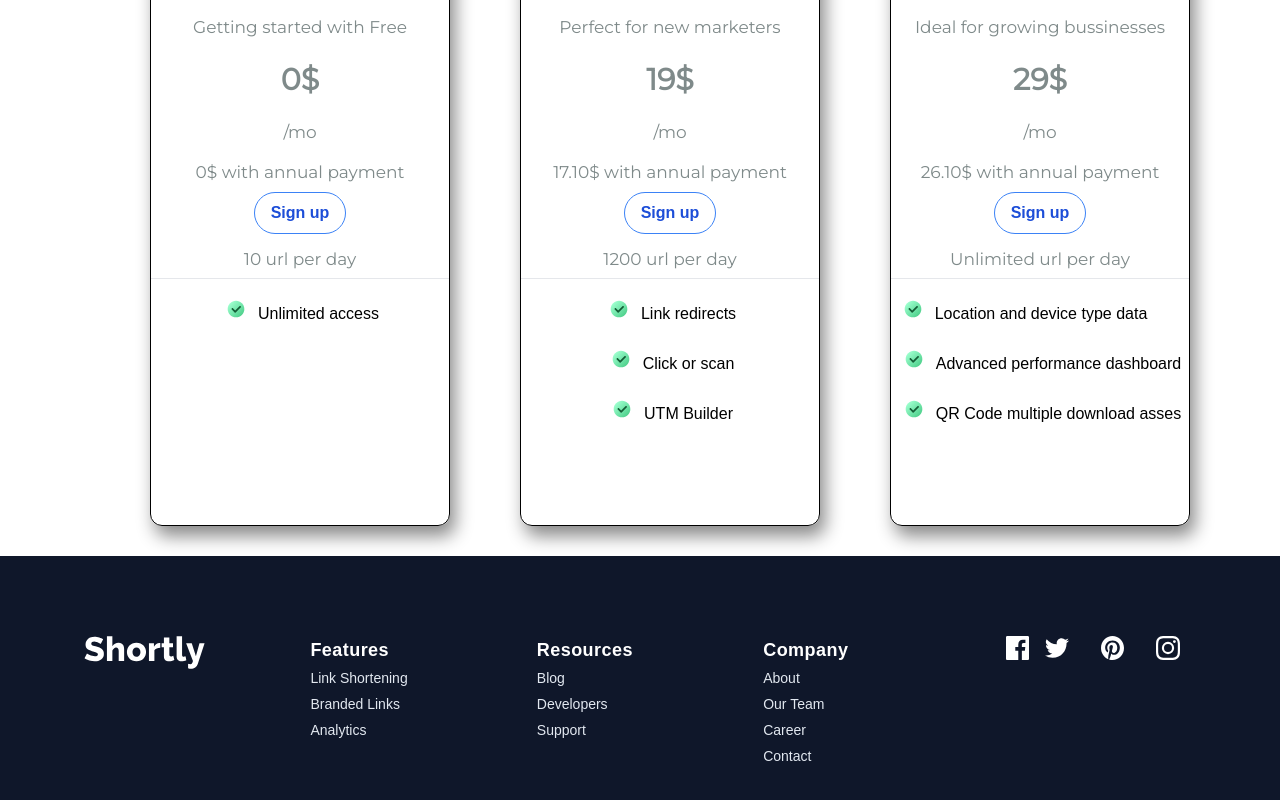
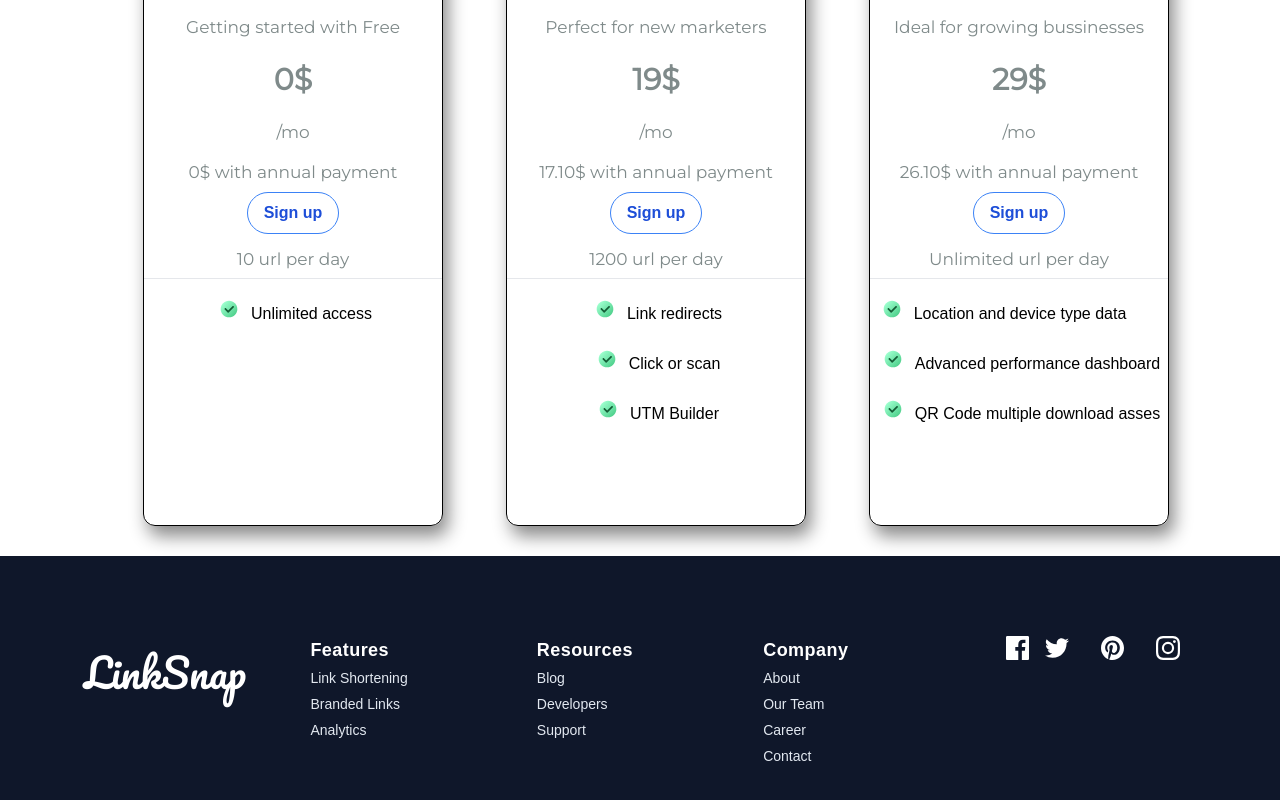
Before and after one commit to Kdsingh333/miniLink-react-fronend, a React (Create React App) app: page /pricing in a window 1280 px wide. Shown: the part 300-1100 px from the top of the page. Built offline with nearby package versions, Linux system fonts and the light colour scheme; no server answers; a web font is replaced by a local one.

Commit message:
login and logout , tostify added

```diff
--- a/package.json
+++ b/package.json
@@ -3,6 +3,7 @@
   "version": "0.1.0",
   "private": true,
   "dependencies": {
+    "@auth0/auth0-react": "^2.1.0",
     "@testing-library/jest-dom": "^5.16.5",
     "@testing-library/react": "^13.4.0",
     "@testing-library/user-event": "^13.5.0",
@@ -10,6 +11,7 @@
     "react-dom": "^18.2.0",
     "react-router-dom": "^6.10.0",
     "react-scripts": "5.0.1",
+    "react-toastify": "^9.1.2",
     "web-vitals": "^2.1.4"
   },
   "scripts": {
--- a/src/App.js
+++ b/src/App.js
@@ -3,15 +3,18 @@ import Footer from "./component/Footer";
 import Home from "./Pages/Home"
 import Pricing from "./Pages/Pricing"
 import About from "./Pages/About"
-
 import { useState, useEffect } from 'react';
-
 import {Routes,Route} from "react-router-dom"
+import { ToastContainer, toast } from 'react-toastify';
+import 'react-toastify/dist/ReactToastify.css';
+import { useAuth0 } from '@auth0/auth0-react';
 
 
 
 function App() {
   const [starter, setstarter] = useState("");
+  const { isAuthenticated } = useAuth0();
+
 
   useEffect(() => {
     fetch("https://urs.onrender.com/")
@@ -19,15 +22,16 @@ function App() {
         resp.json().then((result) => {
           console.warn("result", result)
           setstarter(result);
-
+          if (isAuthenticated) {
+            toast.info(`you are logged in`);
+          }
 
         })
       })
 
+    }, [isAuthenticated]);
+    console.log(starter);
 
-
-    }, []);
-    console.log(starter);
 
   return (
     <div>
@@ -39,6 +43,7 @@ function App() {
          <Route path="/about" element={<About/>} />
         </Routes>
         <Footer />
+        <ToastContainer />
 
 
     </div>
--- a/src/Pages/Pricing.css
+++ b/src/Pages/Pricing.css
@@ -49,7 +49,7 @@
     height: 600px;
     border: 1px solid;
     text-align: center;
-    margin-left: 70px;
+    margin-left: 63px;
     margin-bottom: 30px;
     border-radius: 12px;
     box-shadow: 5px 10px 18px #888888;
--- a/src/component/Footer.js
+++ b/src/component/Footer.js
@@ -3,7 +3,8 @@ import facebook from "../images/icon-facebook.svg";
 import twitter from "../images/icon-twitter.svg";
 import pinterest from "../images/icon-pinterest.svg";
 import instagram from "../images/icon-instagram.svg";
-import logo from "../images/footer.svg";
+// import logo from "../images/footer.svg";
+import './footer.css';
 
 function Footer() {
     return (
@@ -11,7 +12,7 @@ function Footer() {
             <footer className="bg-slate-900 py-10 lg:py-20">
                 <div className="max-width grid  grid-cols-1 gap-5 md:grid-cols-3 lg:grid-cols-5">
                     <article>
-                        <img src={logo} alt="" />
+                        <p className='log'>LinkSnap</p>
                     </article>
                     <article>
                         <h3 className='text-white text-lg font-bold tracking-wide'>Features</h3>
--- a/src/component/Header.js
+++ b/src/component/Header.js
@@ -3,8 +3,30 @@ import './header.css'
 // import "./Header.css"
 import { useState } from 'react';
 import { Link } from 'react-router-dom';
+
+
+import { useAuth0 } from '@auth0/auth0-react';
+
+const LoginButton = () => {
+  const { loginWithRedirect } = useAuth0();
+
+  return <button className="text-slate-400" onClick={() => loginWithRedirect()}>Login</button>;
+};
+
+const LogoutButton = () => {
+  const { logout } = useAuth0();
+
+
+  return (
+    <button  className="btn-cta rounded-full" onClick={() => logout({ logoutParams: { returnTo: window.location.origin } })}>
+      Log Out
+    </button>
+  );
+};
+
 function Header() {
   const [isOpen, setIsOpen] = useState(false);
+  const {  isAuthenticated } = useAuth0();
   return (
     <>
       <header className="header max-width py-5">
@@ -35,7 +57,7 @@ function Header() {
               <nav className="md:hidden">
                 <ul className="flex flex-col items-center justify-center">
                   <li>
-                    <Link to="/home" >Home</Link>
+                    <Link to="/" >Home</Link>
                   </li>
                   <li>
                     <Link to="/about" >About us</Link>
@@ -61,11 +83,13 @@ function Header() {
 
           <div className="hidden md:block">
             <ul className="flex items-center ml-5">
+
               <li className="my-5 md:my-0 md:mr-5">
-                <button className="text-slate-400">Login</button>
+              {isAuthenticated ? <LogoutButton /> : <LoginButton />}
               </li>
               <li>
-                <button className="btn-cta rounded-full">Sign Up</button>
+              {isAuthenticated ? null : <button className="btn-cta rounded-full">Sign Up</button>}
+
               </li>
             </ul>
           </div>
--- /dev/null
+++ b/src/component/footer.css
@@ -0,0 +1,6 @@
+.log{
+    font-size: 40px;
+    font-family: 'Pacifico', cursive;
+    color: rgb(255, 255, 255);
+    margin-bottom: 4px;
+}
--- a/src/index.js
+++ b/src/index.js
@@ -4,12 +4,23 @@ import App from './App';
 import reportWebVitals from './reportWebVitals';
 import "./index.css"
 import { BrowserRouter } from 'react-router-dom';
+import { Auth0Provider } from "@auth0/auth0-react";
 
 const root = ReactDOM.createRoot(document.getElementById('root'));
 root.render(
-  <BrowserRouter>
+  <Auth0Provider
+    domain="dev-0q3nu6f1v1ubmyh4.us.auth0.com"
+    clientId="wmiXalXFkMnbSneHldXPfRbmOGfSWof9"
+    authorizationParams={{
+      redirect_uri: window.location.origin
+    }}
+  >
+    <BrowserRouter>
     <App />
     </BrowserRouter>
+  </Auth0Provider>,
+  document.getElementById("root")
+
 
 );
 
```
Also changed, not shown: 1 other file (tests, documents, lock files or other folders). Lines whose indentation alone changed are shown as unchanged.
